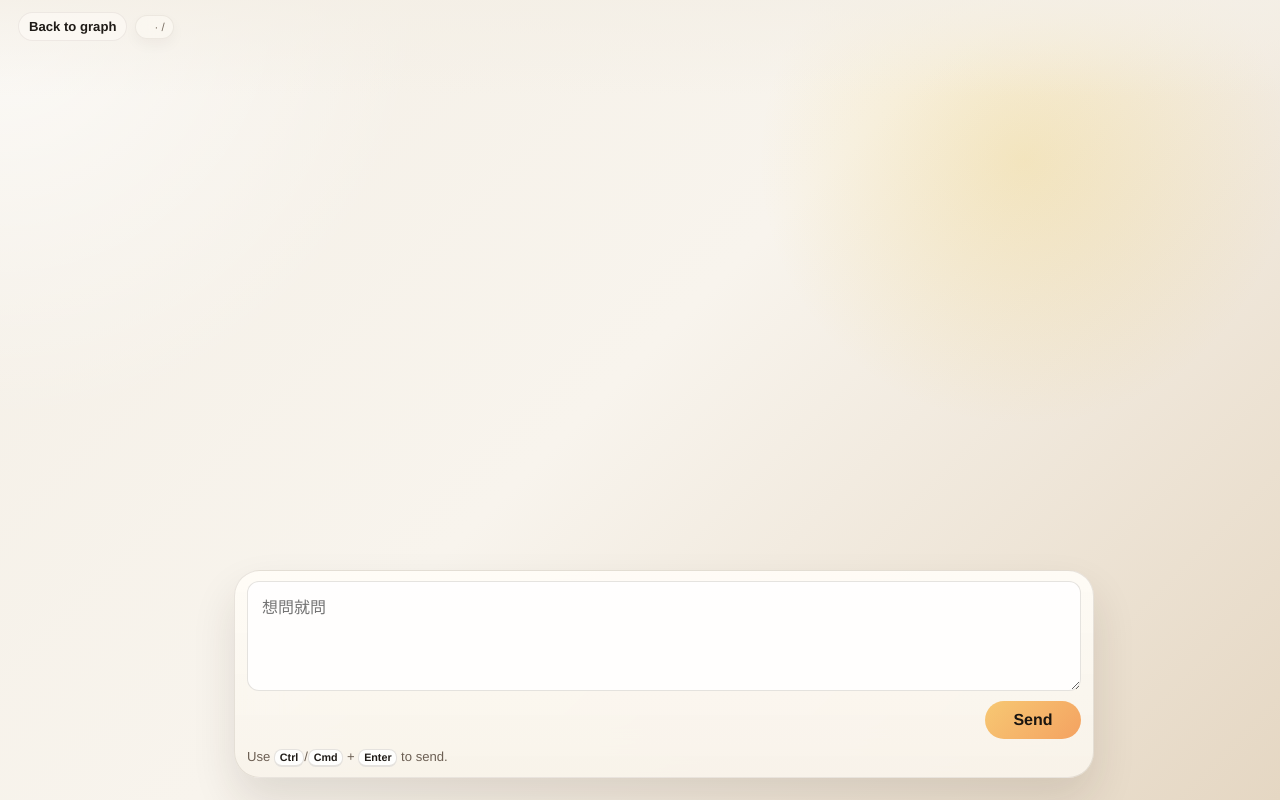
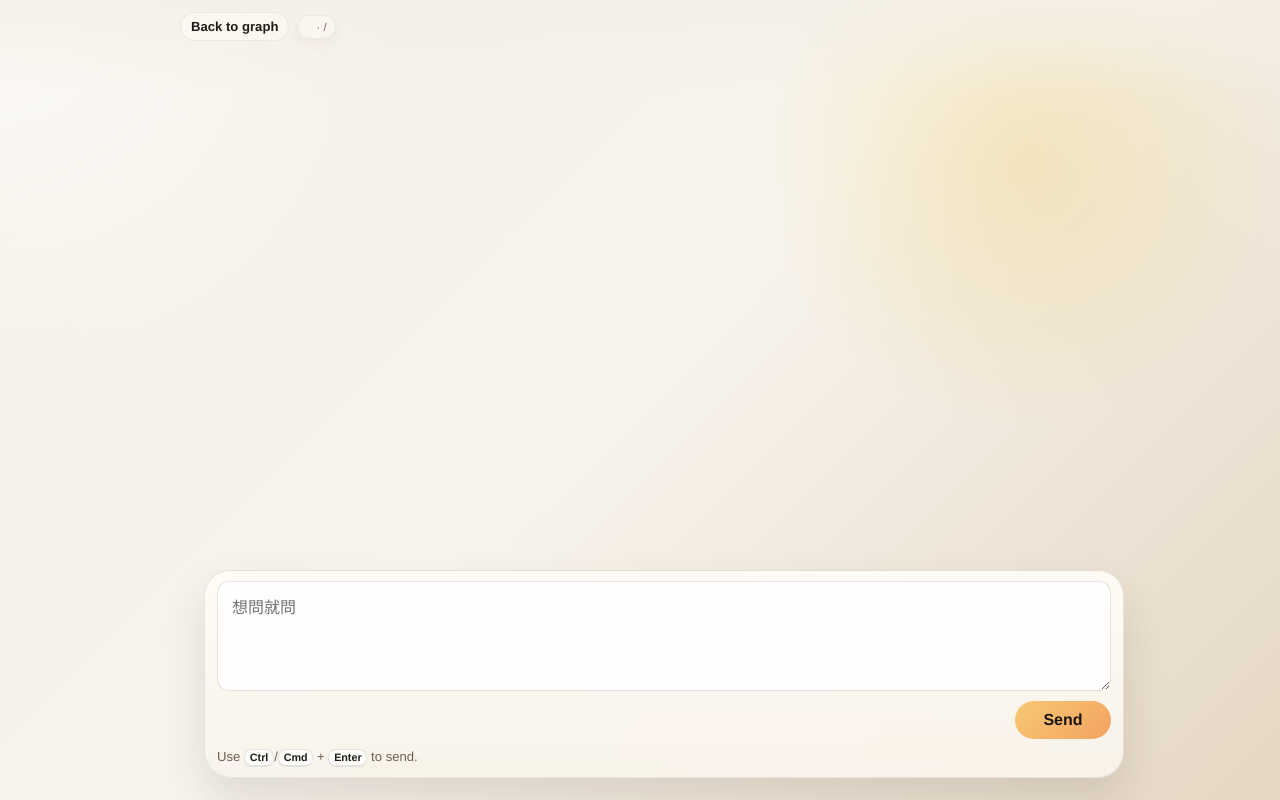
Before and after one commit to Howardleejhenhao/Generative-AI-LLM-Tree, a Django app: template tree_ui/templates/tree_ui/node_chat.html in a window 1280 px wide. Run offline with Django 5.2, Linux system fonts and the light colour scheme; the template is opened without the code that fills it, so the values that code supplies are empty.

Commit message:
fix: unify centered chat shell widths

```diff
--- a/tree_ui/static/tree_ui/css/app.css
+++ b/tree_ui/static/tree_ui/css/app.css
@@ -9,6 +9,7 @@
   --openai: #165d4a;
   --gemini: #935f10;
   --shadow: 0 28px 60px rgba(59, 44, 26, 0.16);
+  --chat-shell-width: min(920px, calc(100vw - 48px));
 }
 
 * {
@@ -297,13 +298,14 @@
 .chat-shell-header {
   position: absolute;
   top: 12px;
-  left: 18px;
-  right: 18px;
+  left: 50%;
+  right: auto;
+  transform: translateX(-50%);
   z-index: 3;
   display: flex;
   align-items: center;
   gap: 8px;
-  width: auto;
+  width: var(--chat-shell-width);
   margin: 0;
   padding: 0;
   pointer-events: none;
@@ -319,7 +321,7 @@
   align-items: baseline;
   gap: 10px;
   min-width: 0;
-  max-width: min(1100px, calc(100vw - 190px));
+  max-width: calc(100% - 110px);
   padding: 5px 8px;
   border: 1px solid rgba(74, 58, 40, 0.08);
   border-radius: 14px;
@@ -514,14 +516,14 @@
   height: 100%;
   min-height: 0;
   max-height: none;
-  padding: 72px max(18px, calc((100vw - 1320px) / 2)) 198px;
+  padding: 72px 0 198px;
   overflow: auto;
   overscroll-behavior: contain;
 }
 
 .chat-transcript-minimal > * {
-  width: min(840px, calc(100vw - 48px));
-  margin-inline: auto;
+  width: 100%;
+  margin-inline: 0;
 }
 
 .chat-message {
@@ -596,7 +598,7 @@
 
 .chat-content-shell {
   position: relative;
-  width: min(860px, calc(100vw - 48px));
+  width: var(--chat-shell-width);
   height: 100%;
   min-height: 0;
 }
@@ -624,7 +626,7 @@
   position: relative;
   margin-top: 0;
   width: 100%;
-  max-width: 860px;
+  max-width: var(--chat-shell-width);
   margin-inline: auto;
   padding: 10px 12px 10px;
   border: 1px solid rgba(74, 58, 40, 0.12);
@@ -2065,15 +2067,11 @@
 }
 
 .chat-shell-header {
-  right: 18px;
+  width: var(--chat-shell-width);
 }
 
 .chat-transcript-minimal {
-  padding:
-    78px
-    max(18px, calc((100vw - 1320px) / 2))
-    198px
-    max(18px, calc((100vw - 1320px) / 2));
+  padding: 78px 0 198px;
 }
 
 .workspace-list-compact {
@@ -2118,15 +2116,11 @@
 
 @media (max-width: 1240px) {
   .chat-shell-header {
-    right: 18px;
+    width: var(--chat-shell-width);
   }
 
   .chat-transcript-minimal {
-    padding:
-      78px
-      max(18px, calc((100vw - 1320px) / 2))
-      198px
-      max(18px, calc((100vw - 1320px) / 2));
+    padding: 78px 0 198px;
   }
 }
 
@@ -2212,9 +2206,10 @@
   }
 
   .chat-shell-header {
-    width: 100%;
-    left: 12px;
-    right: 12px;
+    width: calc(100% - 24px);
+    left: 50%;
+    right: auto;
+    transform: translateX(-50%);
     top: 10px;
     gap: 8px;
   }
@@ -2251,7 +2246,7 @@
     height: 100%;
     min-height: 0;
     overflow: auto;
-    padding: 64px 12px 170px;
+    padding: 64px 0 170px;
   }
 
   .chat-composer-wrap {
--- a/tree_ui/templates/tree_ui/base.html
+++ b/tree_ui/templates/tree_ui/base.html
@@ -5,7 +5,7 @@
     <meta charset="utf-8">
     <meta name="viewport" content="width=device-width, initial-scale=1">
     <title>{% block title %}LLM-Tree{% endblock %}</title>
-    <link rel="stylesheet" href="{% static 'tree_ui/css/app.css' %}">
+    <link rel="stylesheet" href="{% static 'tree_ui/css/app.css' %}?v=20260321-chat-center">
   </head>
   <body>
     <div class="page-shell">
--- a/tree_ui/templates/tree_ui/node_chat.html
+++ b/tree_ui/templates/tree_ui/node_chat.html
@@ -52,5 +52,5 @@
   </section>
 
   {{ node_payload|json_script:"node-chat-payload" }}
-  <script type="module" src="{% static 'tree_ui/js/node-chat.js' %}"></script>
+  <script type="module" src="{% static 'tree_ui/js/node-chat.js' %}?v=20260321-chat-center"></script>
 {% endblock %}
```
Also changed, not shown: docs/agent-progress.md (+8 -4 lines).
